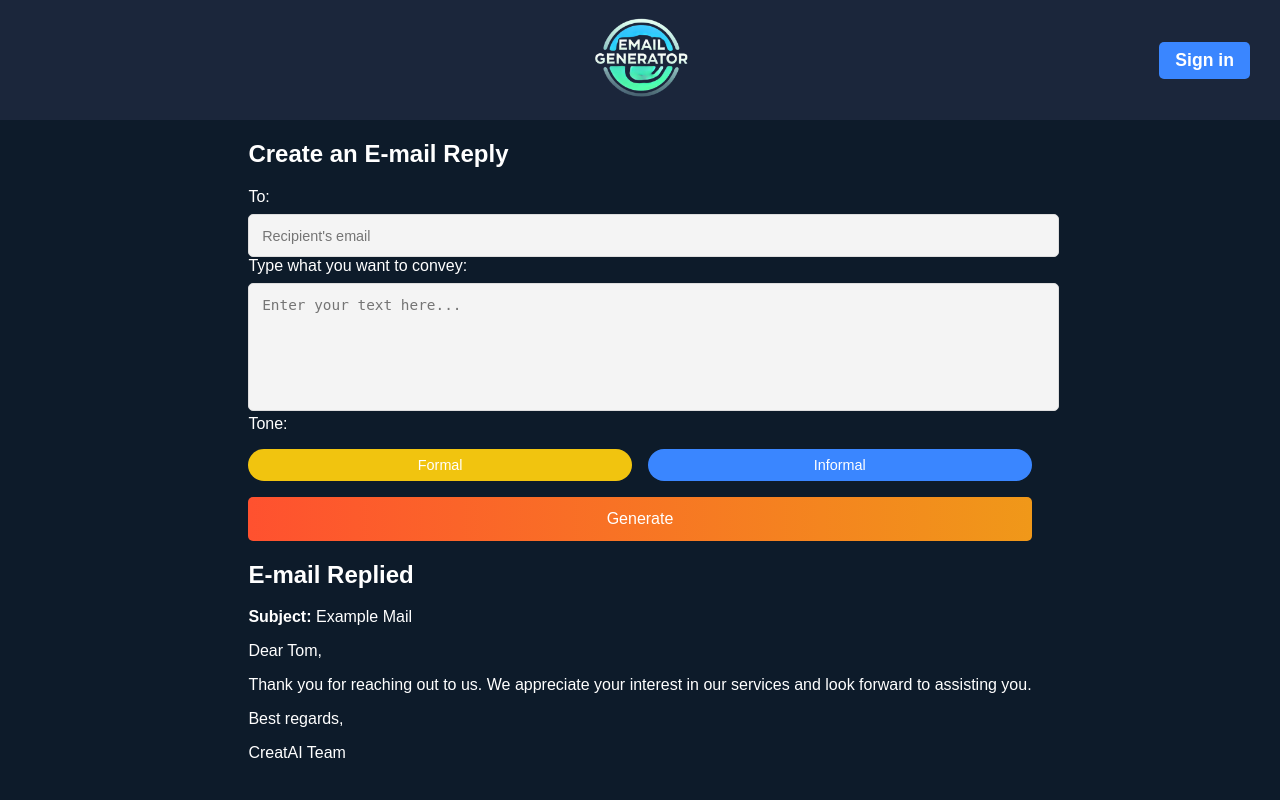
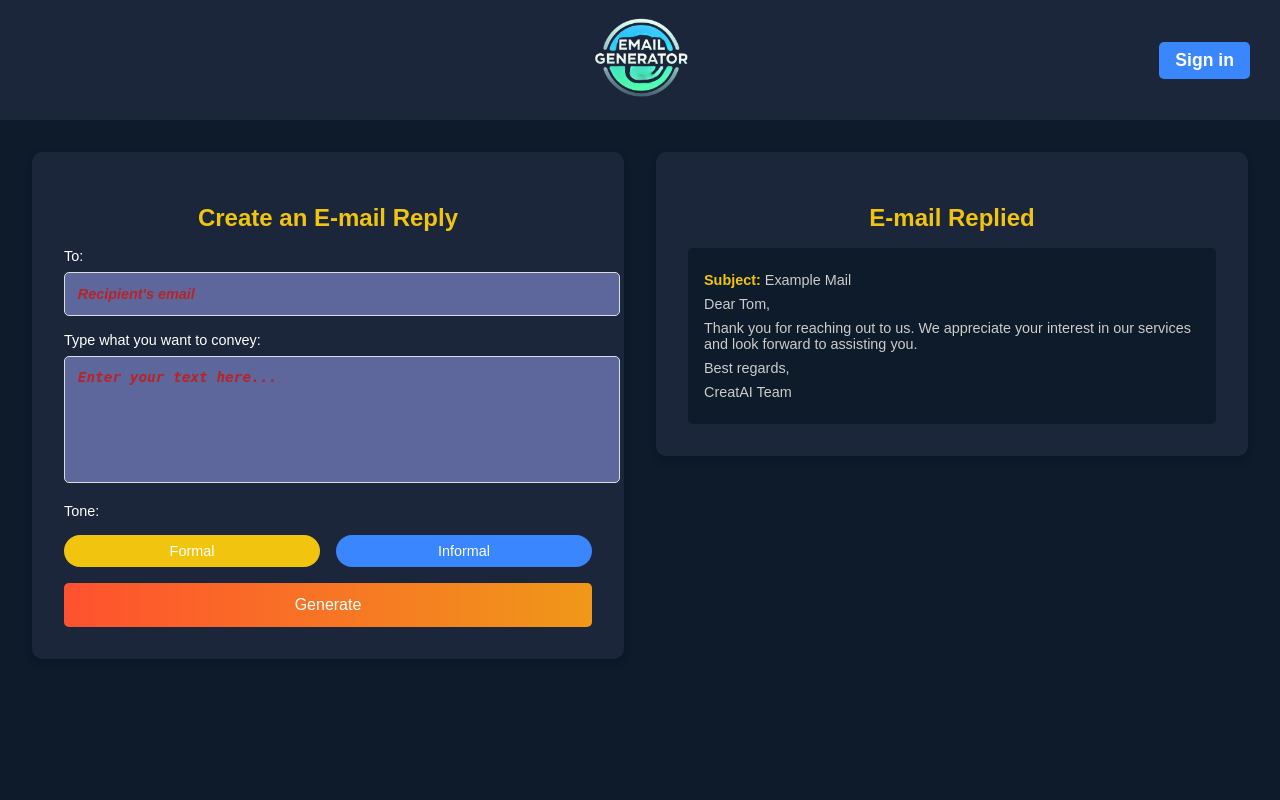
Before and after one commit to darsan012/Email_Assistant, a Python web app: template app/templates/index.html in a window 1280 px wide. Run offline with Jinja, Linux system fonts and the light colour scheme; the template is opened without the code that fills it, so the values that code supplies are empty.

Commit message:
Updated css for email generator section and enhanced email replier section // changed style for placeholder on text area

```diff
--- a/app/static/css/styles.css
+++ b/app/static/css/styles.css
@@ -63,40 +63,40 @@ body {
 }
 
 
-/* Email Generator Section */
+/* Email Replier Section */
 
-.email-generation {
+.email-replier {
     display: flex;
-    justify-content: center;
-    align-items: center;
+    justify-content: space-between;
+    align-items: flex-start;
     width: 100%;
-    padding: 2rem 1rem;
+    padding: 2rem;
+    gap: 2rem;
     box-sizing: border-box;
 }
 
-.form-container {
+.email-generator {
+    flex: 1;
     background-color: #1b263b;
     padding: 2rem;
     border-radius: 10px;
-    width: 400px;
-    max-width: 100%;
     box-shadow: 0 4px 8px rgba(0, 0, 0, 0.2);
 }
 
-.form-container h2 {
+.email-generator h2 {
     margin-bottom: 1rem;
     color: #f1c40f;
     text-align: center;
 }
 
-.form-container label {
+.email-generator form label {
     display: block;
     margin-top: 1rem;
     font-size: 0.9rem;
 }
 
-input,
-textarea {
+.email-generator input,
+.email-generator textarea {
     width: 100%;
     padding: 0.8rem;
     margin-top: 0.5rem;
@@ -104,21 +104,35 @@ textarea {
     border-radius: 5px;
     outline: none;
     font-size: 0.9rem;
-    background-color: #f4f4f4;
+    background-color: #5d679c;
 }
 
-textarea {
+#to::placeholder {
+    color: #c21c1c;
+    font-style: italic;
+    opacity: 0.9;
+    font-weight: bold;
+}
+
+#message::placeholder {
+    color: #c21c1c;
+    font-weight: bold;
+    font-style: italic;
+    opacity: 0.9;
+}
+
+.email-generator textarea {
     resize: none;
     height: 100px;
 }
 
-.tone-options {
+.email-generator .tone-options {
     display: flex;
     gap: 1rem;
     margin-top: 1rem;
 }
 
-.tone-btn {
+.email-generator .tone-btn {
     flex: 1;
     padding: 0.5rem;
     border-radius: 20px;
@@ -129,11 +143,11 @@ textarea {
     font-size: 0.9rem;
 }
 
-.tone-btn.active {
+.email-generator .tone-btn.active {
     background-color: #f1c40f;
 }
 
-.btn-generate {
+.email-generator .btn-generate {
     width: 100%;
     padding: 0.8rem;
     margin-top: 1rem;
@@ -146,13 +160,39 @@ textarea {
     transition: background-color 0.3s ease;
 }
 
-.btn-generate:hover {
+.email-generator .btn-generate:hover {
     background-color: #ff6a3d;
 }
 
-.sent {
-    margin-top: 1rem;
+
+/* Right Half: Email Preview */
+
+.email-preview {
+    flex: 1;
+    background-color: #1b263b;
+    padding: 2rem;
+    border-radius: 10px;
+    box-shadow: 0 4px 8px rgba(0, 0, 0, 0.2);
+}
+
+.email-preview h2 {
+    margin-bottom: 1rem;
+    color: #f1c40f;
+    text-align: center;
+}
+
+.email-preview .preview-content {
+    background-color: #0d1b2a;
+    padding: 1rem;
+    border-radius: 5px;
+    color: #ccc;
     font-size: 0.9rem;
-    text-align: center;
-    color: #ccc;
 }
+
+.email-preview .preview-content p {
+    margin: 0.5rem 0;
+}
+
+.email-preview .preview-content strong {
+    color: #f1c40f;
+}
```
